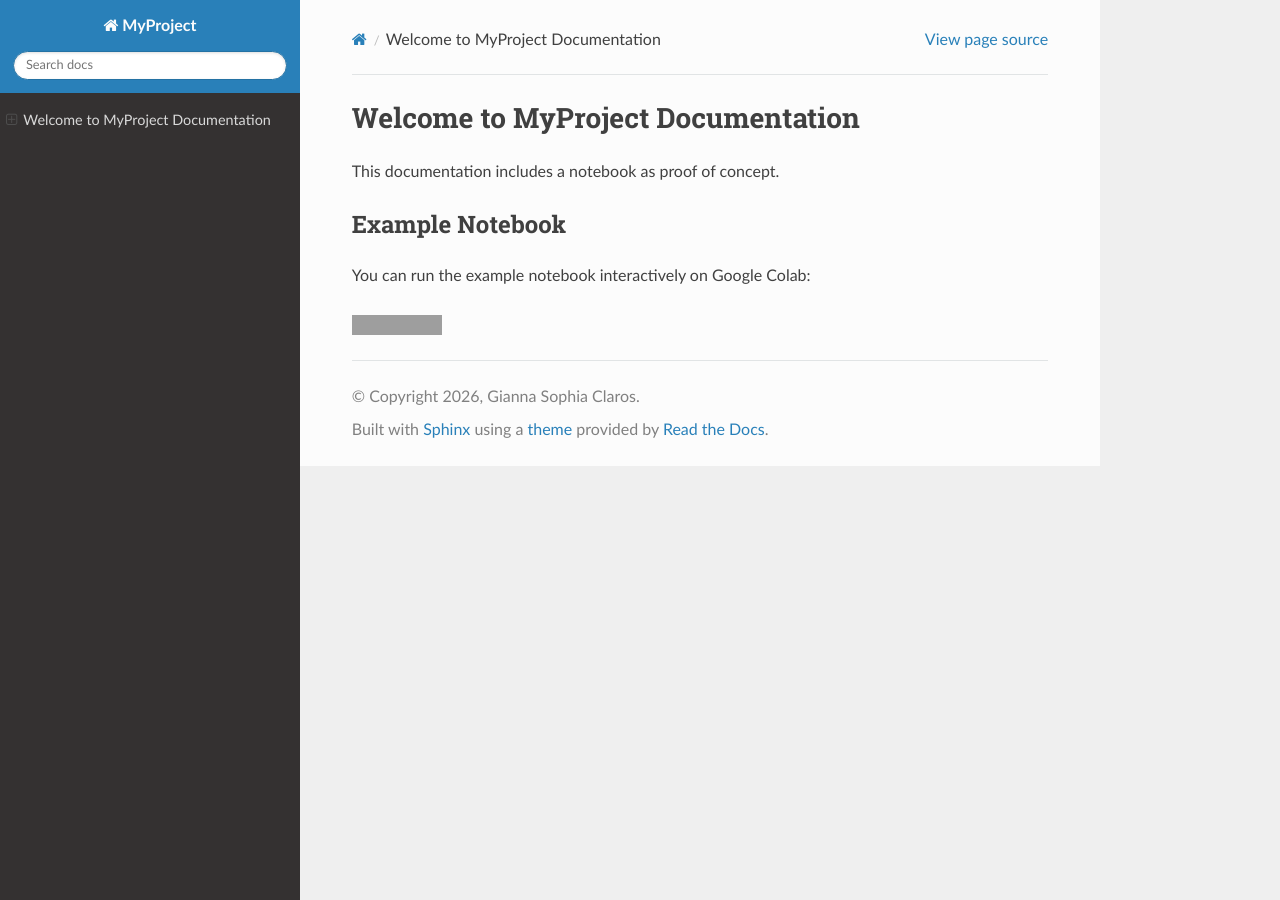
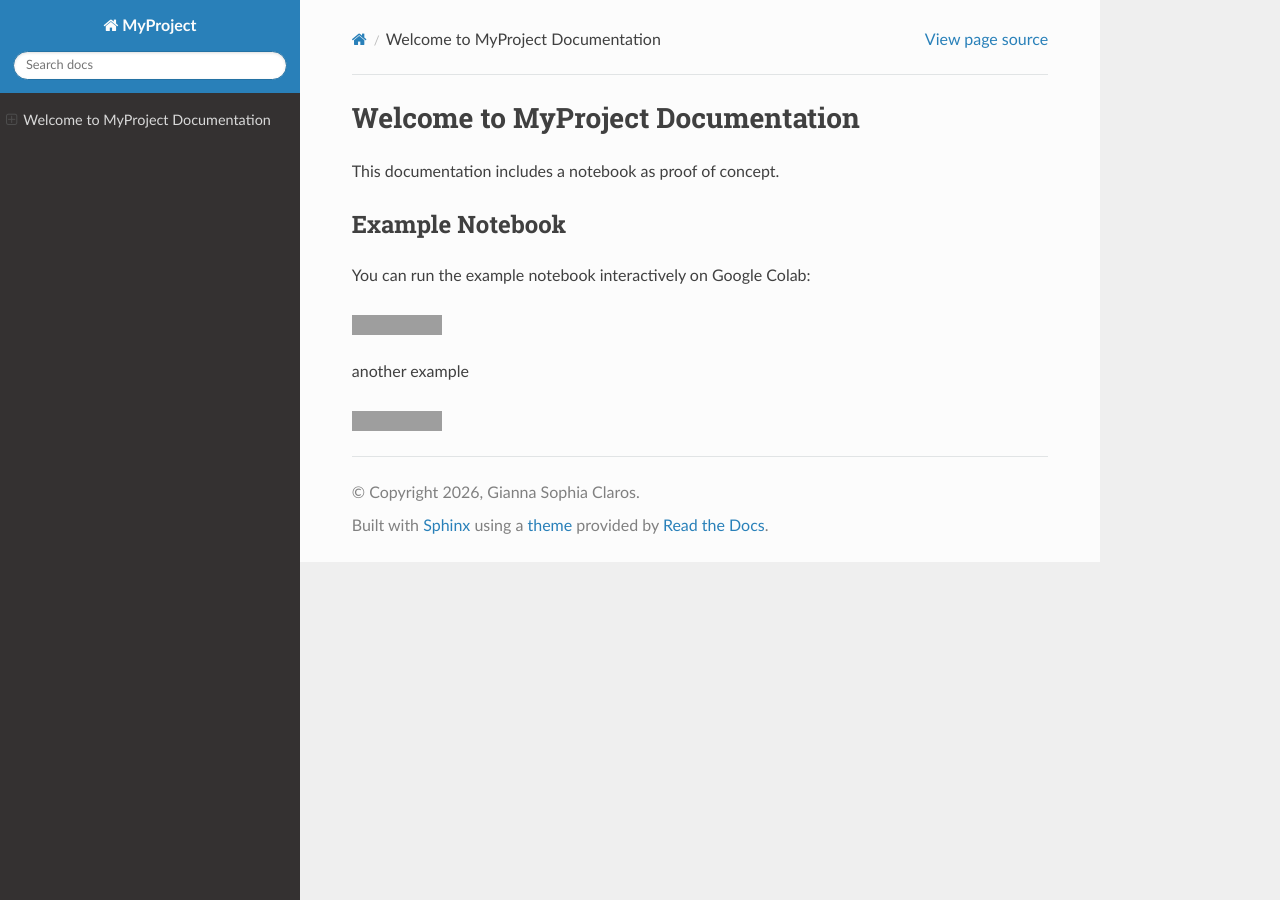
Before and after one commit to gsclaros/test-notebook, a Sphinx documentation site: the page built from docs/index.md, in a window 1280 px wide. Built offline with Sphinx 7.4.7 and the Read the Docs theme 3.1.0, drawn with Linux system fonts in a browser that asks for light colours; grey boxes are pictures that could not be loaded.

```diff
--- a/docs/index.md
+++ b/docs/index.md
@@ -7,3 +7,7 @@ This documentation includes a notebook as proof of concept.
 You can run the example notebook interactively on Google Colab:
 
 [![Open In Colab](https://colab.research.google.com/assets/colab-badge.svg)](https://colab.research.google.com/github/gsclaros/test-notebook/blob/main/docs/notebooks/test.ipynb)
+
+another example
+
+[![Open In Colab](https://colab.research.google.com/assets/colab-badge.svg)](https://colab.research.google.com/github/gsclaros/test-notebook/blob/main/hello_world.ipynb)
```
Also changed, not shown: docs/notebooks/hello_world.ipynb (added).
